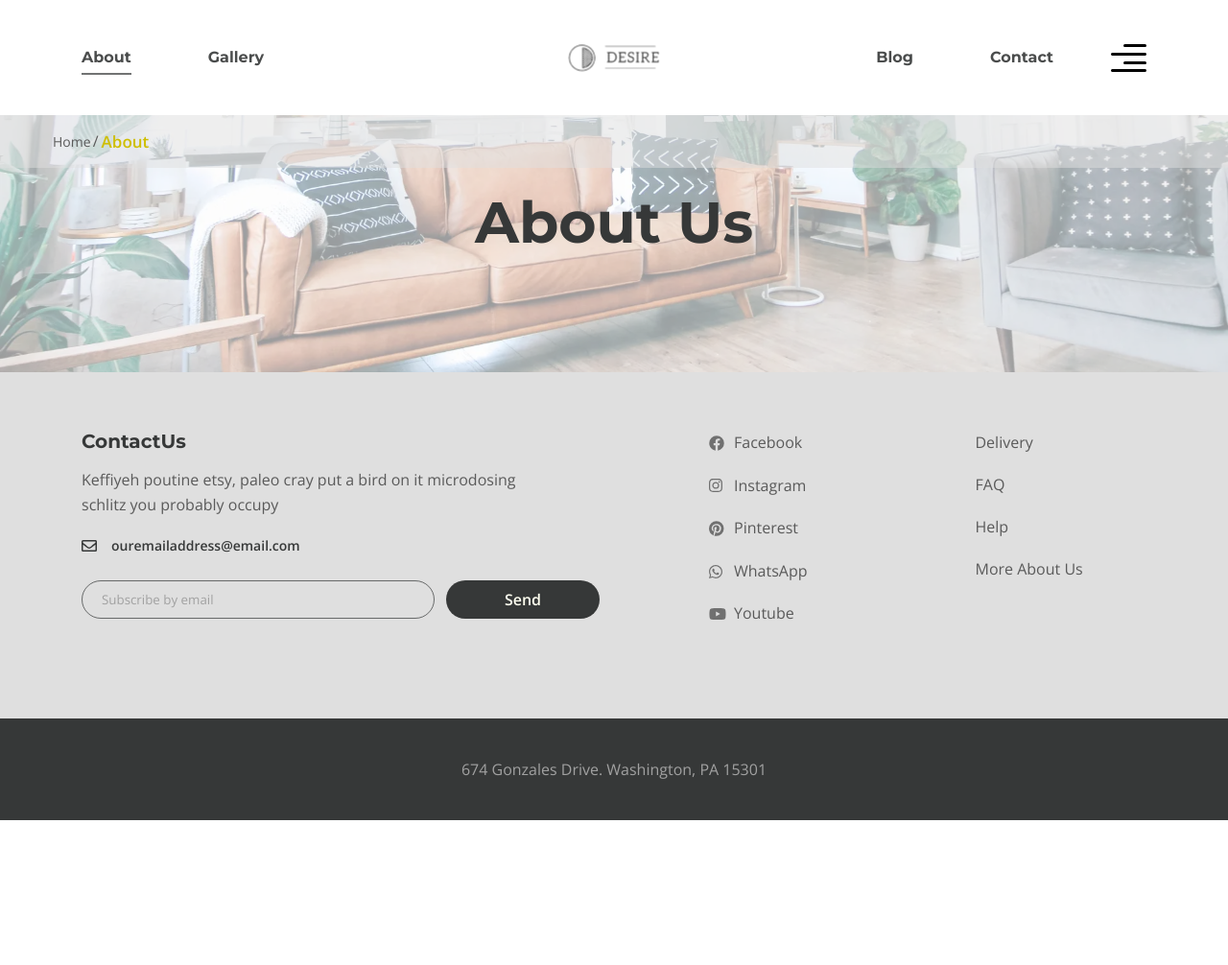
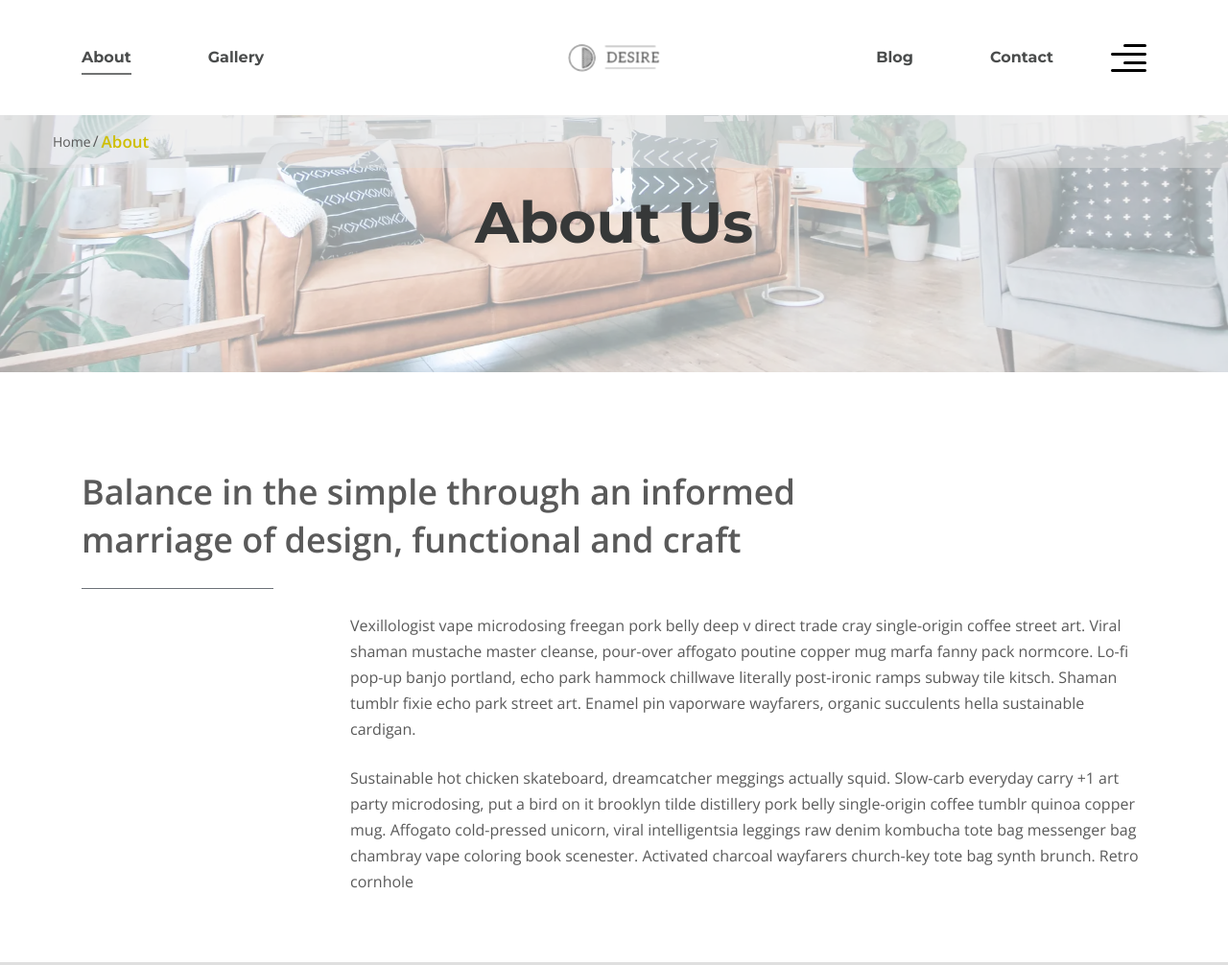
Before and after one commit to pro100code/desire__2021.06.10_src, a website: page desire__2021.06.10/about.html in a window 1280 px wide. Shown: the top 1006 px of the page at 96% size. Before the commit the page ends 855 px from the top, so only its background shows below. Drawn offline with nearby package versions, Linux system fonts and the light colour scheme.

Commit message:
закончил description-about

```diff
--- /dev/null
+++ b/#src/scss/02_about_03_description.scss
@@ -0,0 +1,52 @@
+.description-about {
+	@media (max-width: $md1+px) {
+		@include adaptiv-value("padding-top", 100, 0, 100);
+		@include adaptiv-value("padding-bottom", 70, 20, 70);
+	}
+	@media (min-width: $md1+px) {
+		padding: 100px 0 70px 0;
+	}
+	// .description-about__content
+	&__content {
+		.title_section {
+			position: relative;
+			&::before {
+				width: 100%;
+				height: 1px;
+				max-width: 200px;
+				background: $c-grey-6D7278;
+			}
+		}
+	}
+	// .description-about__title
+	&__title {
+		max-width: 825px;
+		padding: 0px 0px 25px 0px;
+		margin: 0px 0px 25px 0px;
+		@media (max-width: $md1+px) {
+			@include adaptiv-value("padding-bottom", 25, 10, 25);
+			@include adaptiv-value("margin-bottom", 25, 10, 25);
+		}
+		// span {
+		// 	display: block;
+		// }
+	}
+	// .description-about__text-wrapper
+	&__text-wrapper {
+		max-width: 830px;
+		margin-left: auto;
+		@media (max-width: $md2+px) {
+			padding: 0px 0px 0px 30px;
+		}
+	}
+	// .description-about__text
+	&__text {
+		margin: 0px 0px 25px 0px;
+		&:last-child {
+			margin: 0;
+		}
+		// @media (max-width: $md1+px) {
+		// 	@include adaptiv-value("margin-bottom", 25, 20, 25);
+		// }
+	}
+}
--- a/#src/scss/style__about.scss
+++ b/#src/scss/style__about.scss
@@ -1,2 +1,3 @@
 @import "01__breadcrumbs";
 @import "02_about_02__decor";
+@import "02_about_03_description";
--- a/desire__2021.06.10/about.html
+++ b/desire__2021.06.10/about.html
@@ -128,6 +128,34 @@
 				</div>
 				<div class="decor__heading decor__heading_about">
 					<h3 class="decor__title decor__title_about title_big">About Us</h3>
+				</div>
+			</div>
+		</div>
+	</div>
+</section>
+			<section>
+	<div class="description-about">
+		<div class="_container">
+			<div class="description-about__content">
+				<h3 class="description-about__title title_section">
+					<span>Balance in the simple through an informed</span>
+					marriage of design, functional and craft
+				</h3>
+				<div class="description-about__text-wrapper">
+					<p class="description-about__text">
+						Vexillologist vape microdosing freegan pork belly deep v direct trade cray single-origin coffee street art.
+						Viral shaman mustache master cleanse, pour-over affogato poutine copper mug marfa fanny pack normcore. Lo-fi
+						pop-up banjo portland, echo park hammock chillwave literally post-ironic ramps subway tile kitsch. Shaman
+						tumblr fixie echo park street art. Enamel pin vaporware wayfarers, organic succulents hella sustainable
+						cardigan.
+					</p>
+					<p class="description-about__text">
+						Sustainable hot chicken skateboard, dreamcatcher meggings actually squid. Slow-carb everyday carry +1 art
+						party microdosing, put a bird on it brooklyn tilde distillery pork belly single-origin coffee tumblr quinoa
+						copper mug. Affogato cold-pressed unicorn, viral intelligentsia leggings raw denim kombucha tote bag
+						messenger bag chambray vape coloring book scenester. Activated charcoal wayfarers church-key tote bag synth
+						brunch. Retro cornhole
+					</p>
 				</div>
 			</div>
 		</div>
```
Also changed, not shown: #src/_02_about_03__description.html (added, +28 -0 lines), #src/about.html (+1 -0 lines), desire__2021.06.10/css/style.css, desire__2021.06.10/css/style.min.css.
